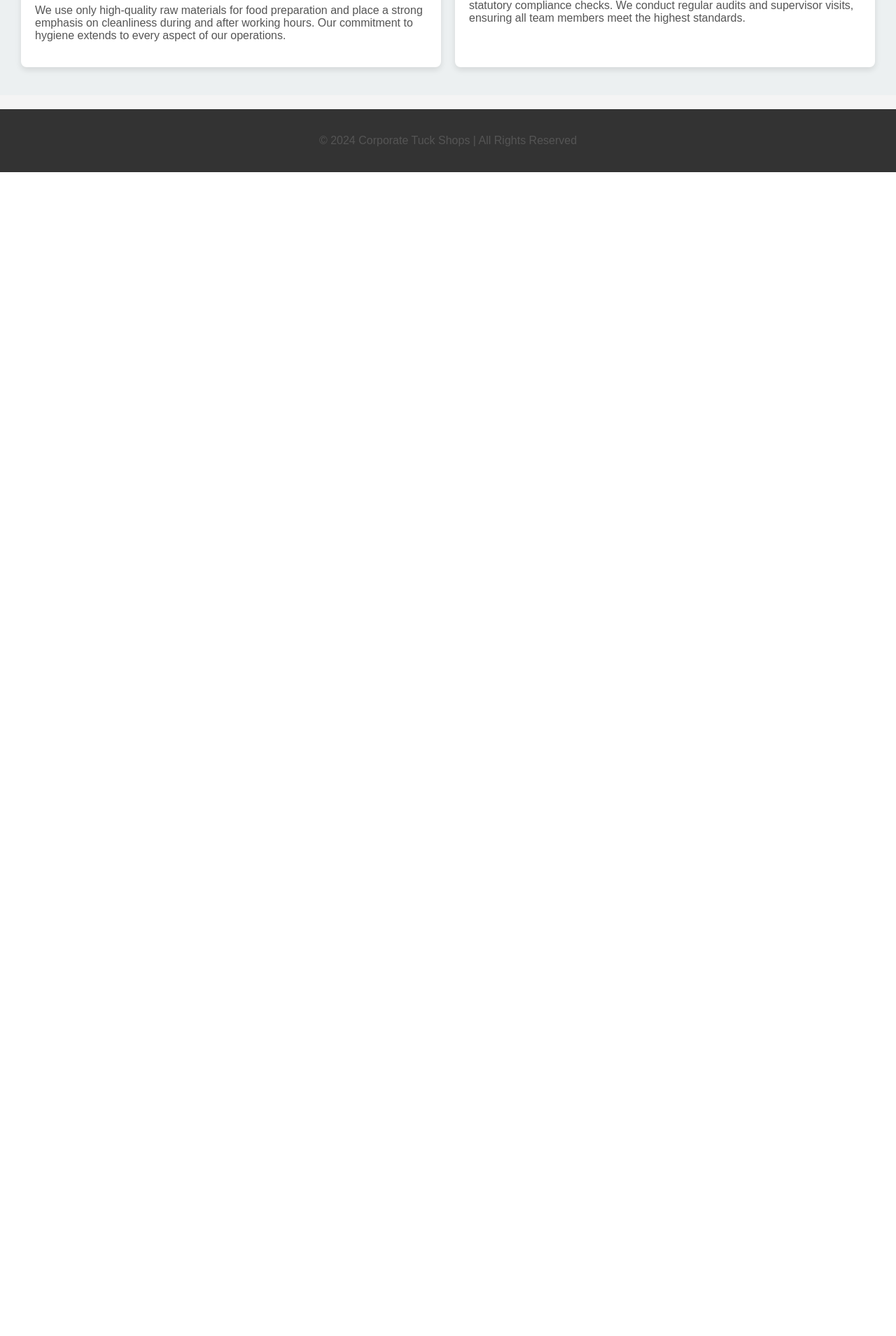
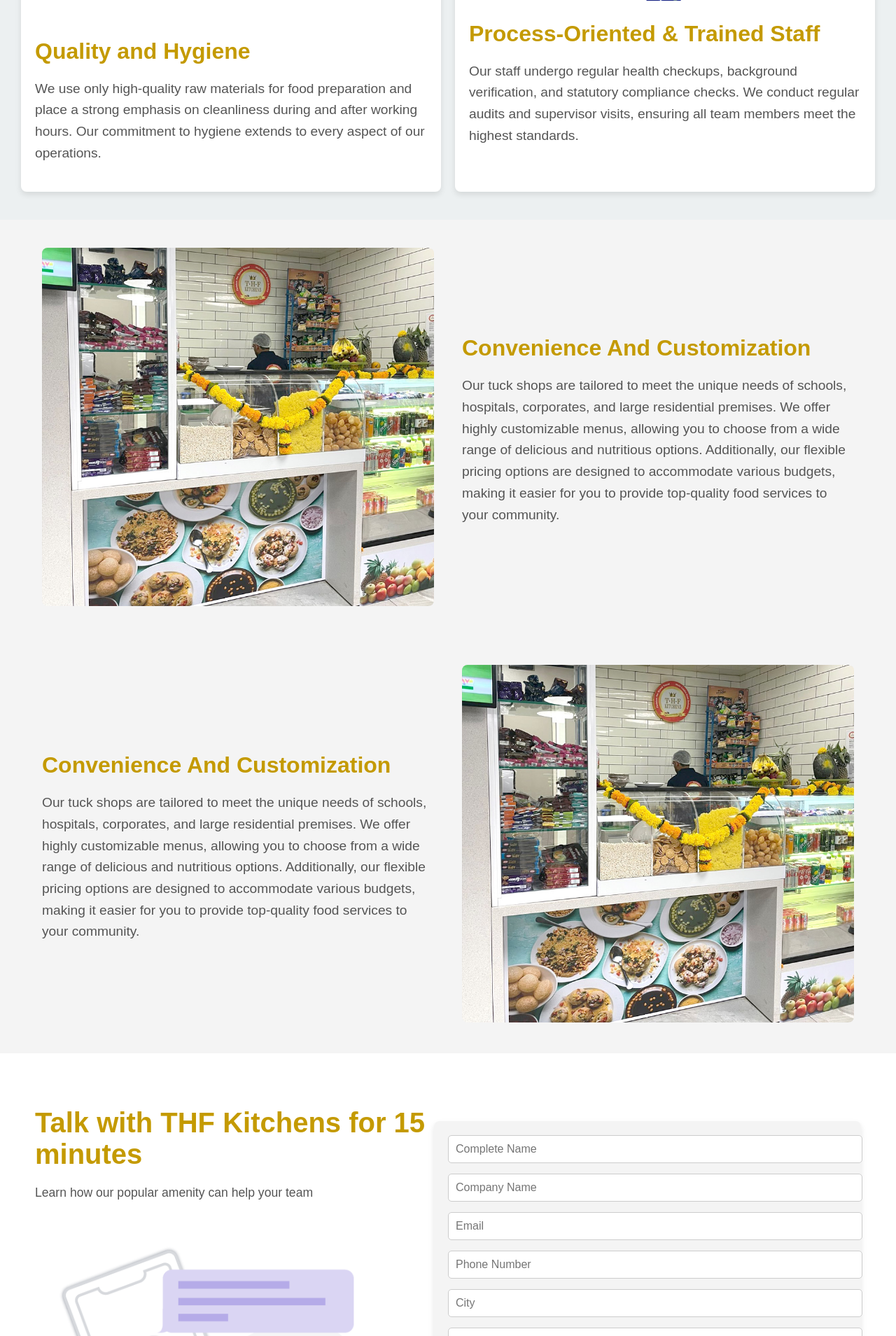
Before and after one commit to Shubham53Mishra/tuck-shops, a PHP site: page / in a window 1280 px wide. Shown: the part 1611-3520 px from the top of the page at 70% size. Before the commit the page ends 1857 px from the top, so only its background shows below. Run offline with PHP 8.4, Linux system fonts and the light colour scheme.

Commit message:
let talk

```diff
--- a/index.php
+++ b/index.php
@@ -98,6 +98,59 @@
             </div>
         </section>
     </main>
+    <div class="container1">
+        <div class="image-section">
+        <img src="image/Tuck-Shops-02.jpg" alt="Tuck shop" class="shop-image">
+
+        </div>
+        <div class="text-section">
+            <h2>Convenience And Customization</h2>
+            <p>
+                Our tuck shops are tailored to meet the unique needs of schools, hospitals, corporates,
+                and large residential premises. We offer highly customizable menus, allowing you to choose
+                from a wide range of delicious and nutritious options. Additionally, our flexible pricing
+                options are designed to accommodate various budgets, making it easier for you to provide
+                top-quality food services to your community.
+            </p>
+        </div>
+    </div>
+    <div class="container2">
+    <div class="text-section">
+        <h2>Convenience And Customization</h2>
+        <p>
+            Our tuck shops are tailored to meet the unique needs of schools, hospitals, corporates,
+            and large residential premises. We offer highly customizable menus, allowing you to choose
+            from a wide range of delicious and nutritious options. Additionally, our flexible pricing
+            options are designed to accommodate various budgets, making it easier for you to provide
+            top-quality food services to your community.
+        </p>
+    </div>
+    <div class="image-section">
+        <img src="image/Tuck-Shops-02.jpg" alt="Tuck shop" class="shop-image">
+    </div>
+</div>
+    <!-- Main Contact Section -->
+    <div class="contact-section">
+        <div class="contact-info">
+            <h1>Talk with THF Kitchens for 15 minutes</h1>
+            <p>Learn how our popular amenity can help your team</p>
+            <img src="image\Talk-to-Us.png" alt="Communication" class="contact-image">
+        </div>
+
+        <!-- Contact Form -->
+        <div class="contact-form">
+            <form id="talkForm">
+                <input type="text" id="name" name="name" placeholder="Complete Name" required>
+                <input type="text" id="company" name="company" placeholder="Company Name" required>
+                <input type="email" id="email" name="email" placeholder="Email" required>
+                <input type="text" id="phone" name="phone" placeholder="Phone Number" required>
+                <input type="text" id="city" name="city" placeholder="City" required>
+                <textarea id="message" name="message" placeholder="Your Message Here..." required></textarea>
+                <p>Your email is safe with us. We hate SPAM too.</p>
+                <button type="submit">Let's Talk</button>
+            </form>
+        </div>
+    </div>
 
     <!-- Footer Section -->
     <footer>
--- a/script.js
+++ b/script.js
@@ -1,5 +1,3 @@
-// Placeholder for future interaction if needed
-
 document.addEventListener('DOMContentLoaded', () => {
     console.log("Page loaded and ready.");
 
@@ -11,4 +9,31 @@ document.addEventListener('DOMContentLoaded', () => {
             alert("You clicked on: " + box.querySelector('h2').textContent);
         });
     });
+
+    // Handle form submission
+    document.getElementById('talkForm').addEventListener('submit', function(e) {
+        e.preventDefault();
+
+        // Collect form data
+        const name = document.getElementById('name').value;
+        const company = document.getElementById('company').value;
+        const email = document.getElementById('email').value;
+        const phone = document.getElementById('phone').value;
+        const city = document.getElementById('city').value;
+        const message = document.getElementById('message').value;
+
+        // Output collected data (You can replace this with AJAX or API calls)
+        console.log("Form Submitted:");
+        console.log("Name:", name);
+        console.log("Company:", company);
+        console.log("Email:", email);
+        console.log("Phone:", phone);
+        console.log("City:", city);
+        console.log("Message:", message);
+
+        alert("Form submitted successfully! We will contact you shortly.");
+
+        // Clear form
+        document.getElementById('talkForm').reset();
+    });
 });
--- a/style.css
+++ b/style.css
@@ -186,6 +186,192 @@ p {
         font-size: 1rem; /* Adjust hero paragraph size */
     }
 }
+.container1 {
+    display: flex;
+    flex-wrap: wrap;
+    align-items: center;
+    justify-content: center;
+    padding: 20px;
+    max-width: 1200px;
+    margin: 0 auto;
+}
+
+.image-section {
+    flex: 1;
+    max-width: 50%;
+    padding: 20px;
+}
+
+.shop-image {
+    max-width: 100%;
+    height: auto;
+    border-radius: 8px;
+}
+
+.text-section {
+    flex: 1;
+    max-width: 50%;
+    padding: 20px;
+}
+
+h2 {
+    color: #c49a00;
+    font-size: 2em;
+    margin-bottom: 20px;
+}
+
+p {
+    font-size: 1.2em;
+    color: #555;
+    line-height: 1.6;
+}
+
+@media (max-width: 768px) {
+    .container1 {
+        flex-direction: column;
+        align-items: flex-start;
+    }
+
+    .image-section, .text-section {
+        max-width: 100%;
+    }
+
+    h2 {
+        font-size: 1.5em;
+    }
+
+    p {
+        font-size: 1em;
+    }
+}
+/* Container styling for image and text */
+.container2 {
+    display: flex;
+    align-items: center;
+    justify-content: space-between;
+    padding: 20px;
+    max-width: 1200px;
+    margin: 0 auto;
+}
+
+/* Text section styling */
+.text-section {
+    flex: 1;
+    max-width: 50%;
+    padding: 20px;
+}
+
+/* Image section styling */
+.image-section {
+    flex: 1;
+    max-width: 50%;
+    padding: 20px;
+}
+
+/* Image styling */
+.shop-image {
+    max-width: 100%;
+    height: auto;
+    border-radius: 8px;
+}
+
+/* For smaller screens, adjust layout */
+@media (max-width: 768px) {
+    .container2 {
+        flex-direction: column;
+    }
+    .text-section, .image-section {
+        max-width: 100%;
+    }
+}
+.contact-section {
+    display: flex;
+    justify-content: space-between;
+    align-items: center;
+    padding: 50px;
+    max-width: 1200px;
+    margin: 0 auto;
+    background-color: #fff;
+}
+
+.contact-info {
+    flex: 1;
+}
+
+.contact-info h1 {
+    font-size: 2.5rem;
+    color: #c49a00;
+    margin-bottom: 10px;
+}
+
+.contact-info p {
+    font-size: 1.1rem;
+    margin-bottom: 20px;
+}
+
+.contact-image {
+    max-width: 100%;
+    height: auto;
+    margin-top: 20px;
+}
+
+.contact-form {
+    flex: 1;
+    background-color: #f4f4f4;
+    padding: 20px;
+    border-radius: 8px;
+    box-shadow: 0 4px 8px rgba(0, 0, 0, 0.1);
+}
+
+.contact-form form {
+    display: flex;
+    flex-direction: column;
+}
+
+.contact-form input,
+.contact-form textarea {
+    margin-bottom: 15px;
+    padding: 10px;
+    border: 1px solid #ccc;
+    border-radius: 5px;
+    font-size: 1rem;
+    width: 100%;
+}
+
+.contact-form textarea {
+    resize: none;
+    height: 100px;
+}
+
+.contact-form button {
+    background-color: #c0392b;
+    color: white;
+    padding: 12px;
+    font-size: 1rem;
+    border: none;
+    border-radius: 5px;
+    cursor: pointer;
+    transition: background-color 0.3s ease;
+}
+
+.contact-form button:hover {
+    background-color: #a83229;
+}
+
+@media (max-width: 768px) {
+    .contact-section {
+        flex-direction: column;
+        padding: 20px;
+    }
+
+    .contact-info, .contact-form {
+        max-width: 100%;
+    }
+
+    .contact-info h1 {
+        font-size: 2rem;
+    }
+}
 
 /* Footer */
 footer {
```
Also changed, not shown: image/Talk-to-Us.png (added), image/Tuck-Shops-02.jpg (added), image/Tuck-Shops-03.jpg (added).
